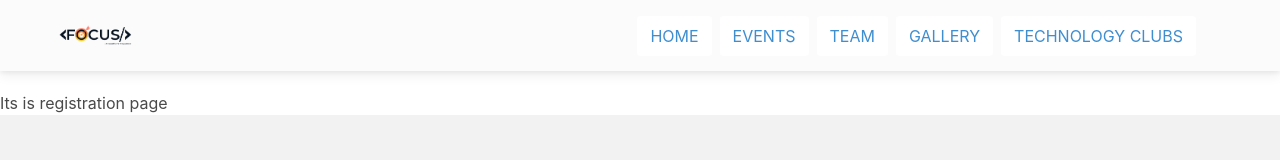
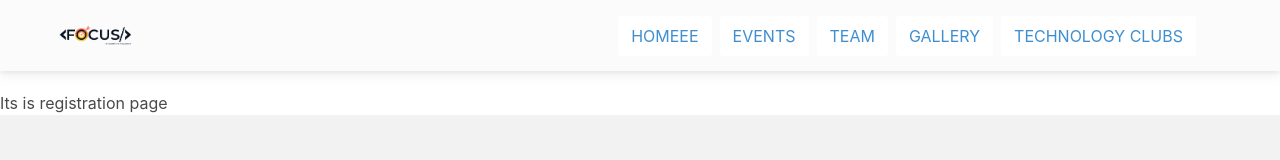
Before and after one commit to hasanprakash/FOCUS_WEB, a Vue app in the folder frontend/: page /registration in a window 1280 px wide. Shown: the top 160 px of the page. Built offline with nearby package versions, Linux system fonts and the light colour scheme.

Commit message:
Update MyHeader.vue

```diff
--- a/frontend/src/components/UI/MyHeader.vue
+++ b/frontend/src/components/UI/MyHeader.vue
@@ -44,7 +44,7 @@
               <router-link
                 class="button is-info is-inverted px-3 me-2"
                 to="/home"
-                >HOME</router-link
+                >HOMEEE</router-link
               >
               <router-link
                 class="button is-info is-inverted px-3 me-2"
```
